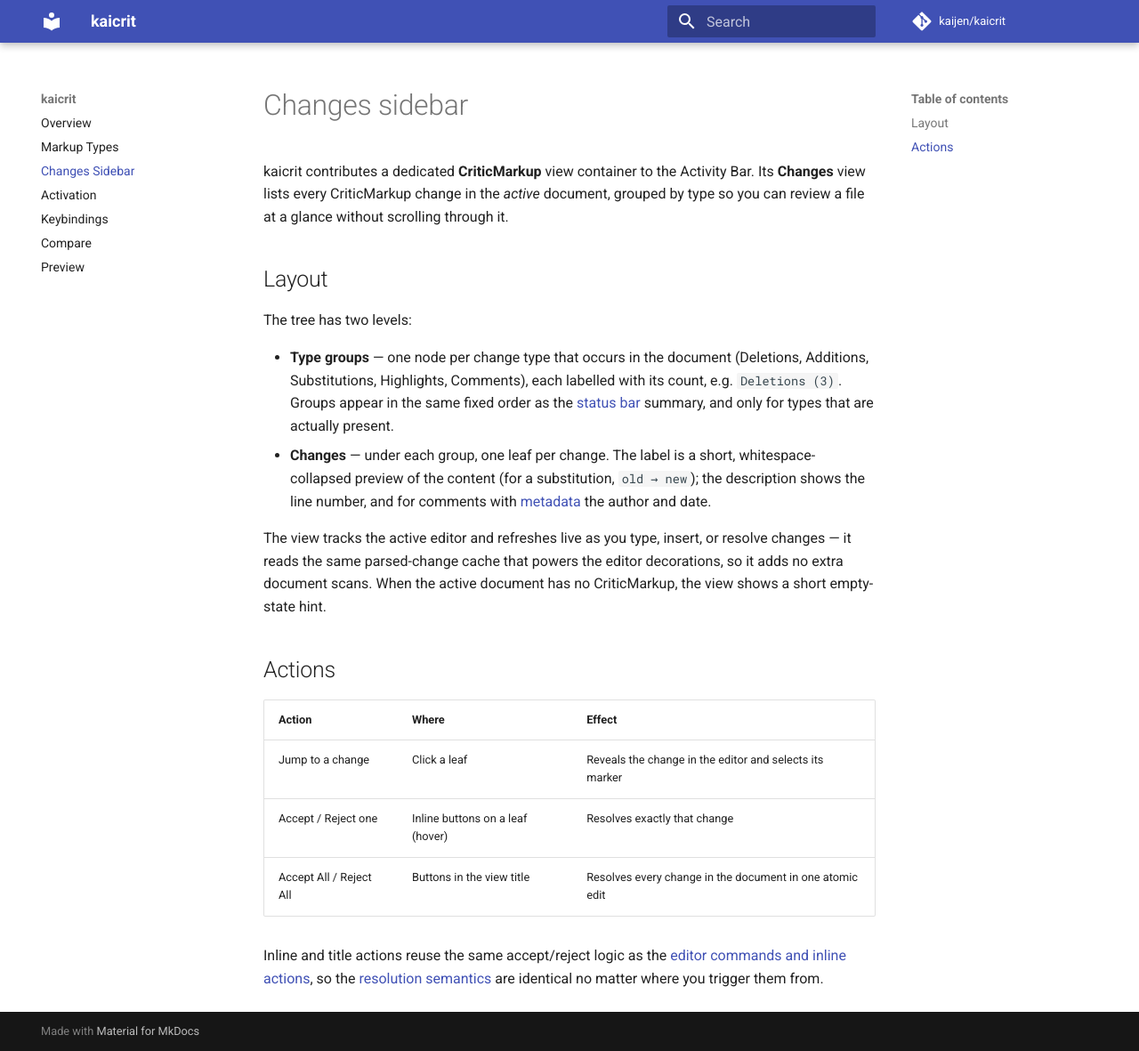
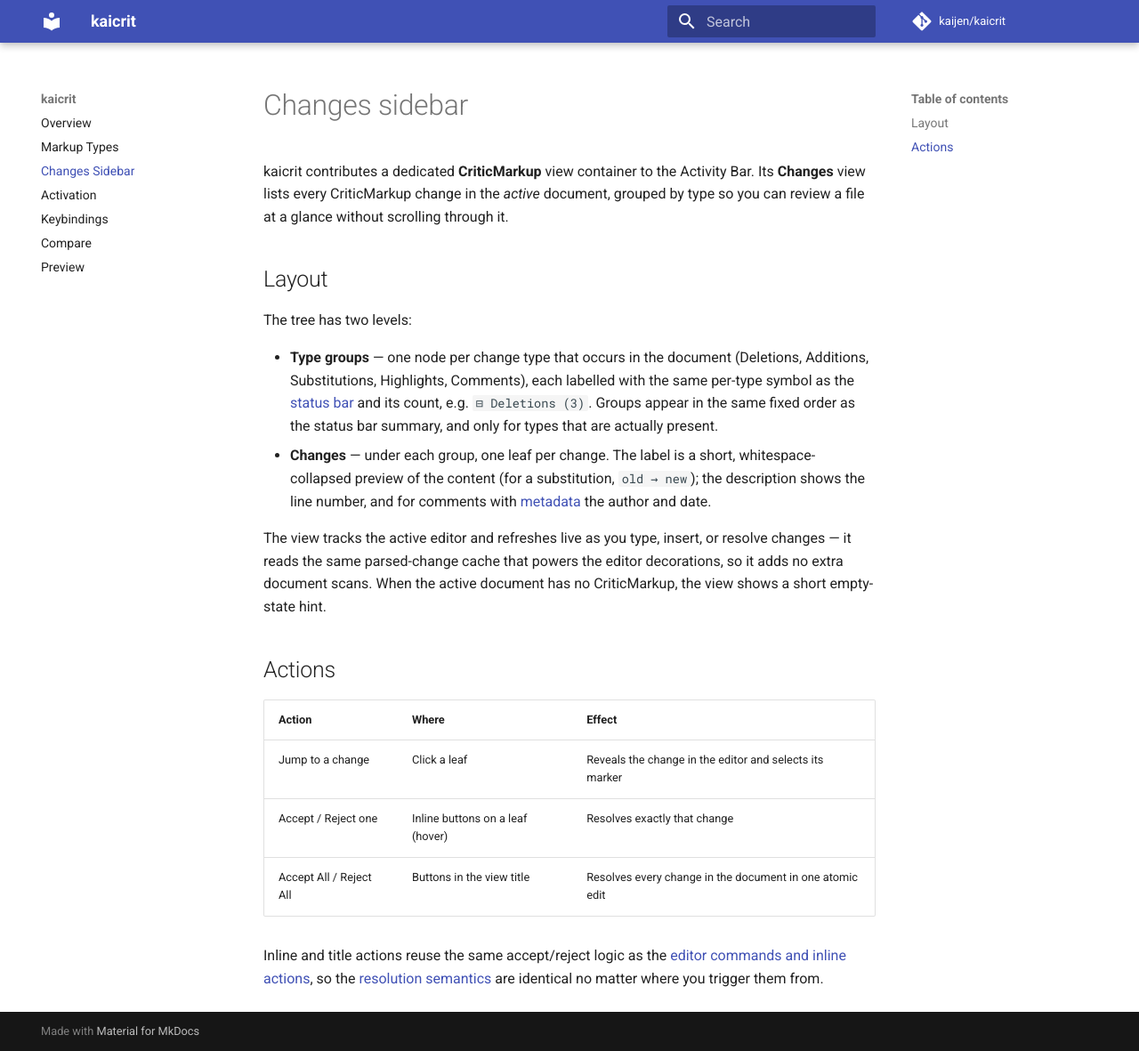
Before and after one commit to kaijen/kaicrit, an MkDocs documentation site: the page built from docs/overview.md, in a window 1280 px wide and 1181 px high. Shown: the whole window at 89% size. Built offline with MkDocs 1.6.1 and Material for MkDocs 9.7.7, drawn with Linux system fonts in a browser that asks for light colours; comment, search, counter and statistics services are not loaded; the version menu is left out.

Commit message:
fix(edit): Match sidebar symbols to status bar
The Changes sidebar labelled its type groups with codicons
(diff-removed, paintcan, …) while the status bar used the glyphs
⊟ ⊞ ⇄ ☰ 💬, so the two views disagreed on each type's symbol.

The sidebar group nodes now show the shared SYMBOLS glyph in their
label (e.g. "⊟ Deletions (3)") instead of a codicon, so both views
use one symbol vocabulary.

Closes: #36

```diff
--- a/docs/overview.md
+++ b/docs/overview.md
@@ -11,9 +11,9 @@
 
 - **Type groups** — one node per change type that occurs in the document
   (Deletions, Additions, Substitutions, Highlights, Comments), each labelled
-  with its count, e.g. `Deletions (3)`. Groups appear in the same fixed order
-  as the [status bar](index.md) summary, and only for types that are actually
-  present.
+  with the same per-type symbol as the [status bar](index.md) and its count,
+  e.g. `⊟ Deletions (3)`. Groups appear in the same fixed order as the status
+  bar summary, and only for types that are actually present.
 - **Changes** — under each group, one leaf per change. The label is a short,
   whitespace-collapsed preview of the content (for a substitution,
   `old → new`); the description shows the line number, and for comments with
```
Also changed, not shown: CHANGELOG.md (+3 -0 lines), CLAUDE.md (+2 -2 lines), 1 other file.
